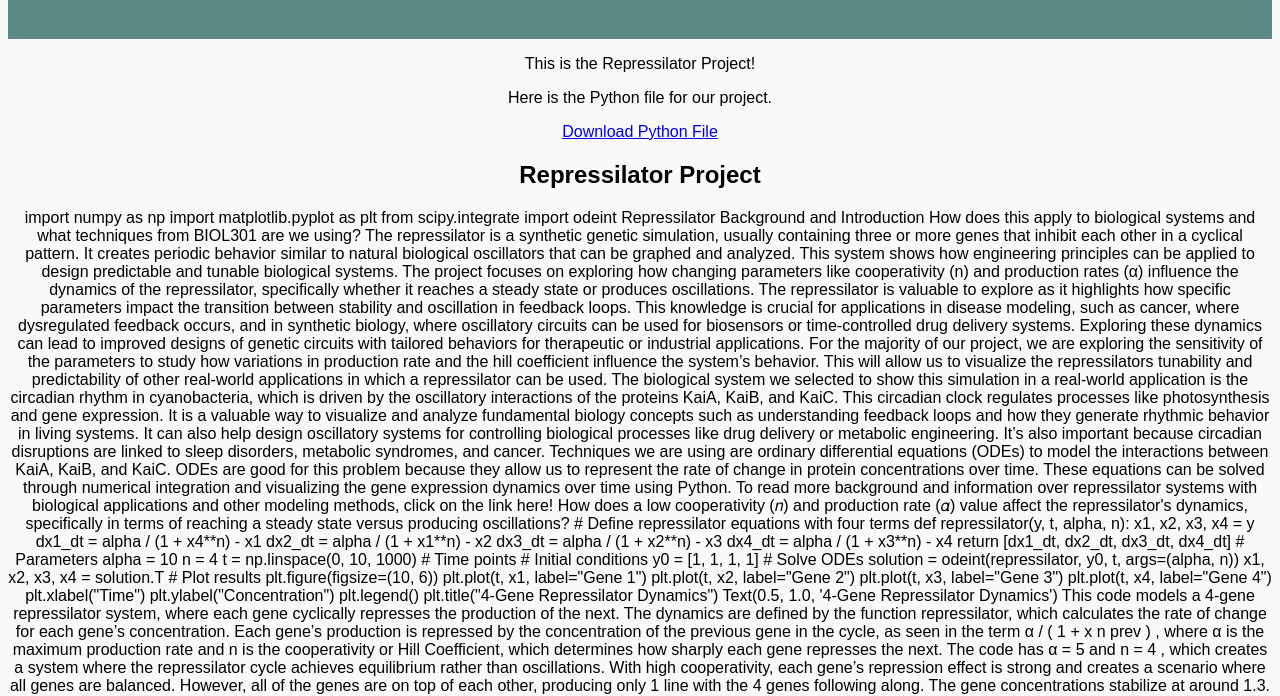
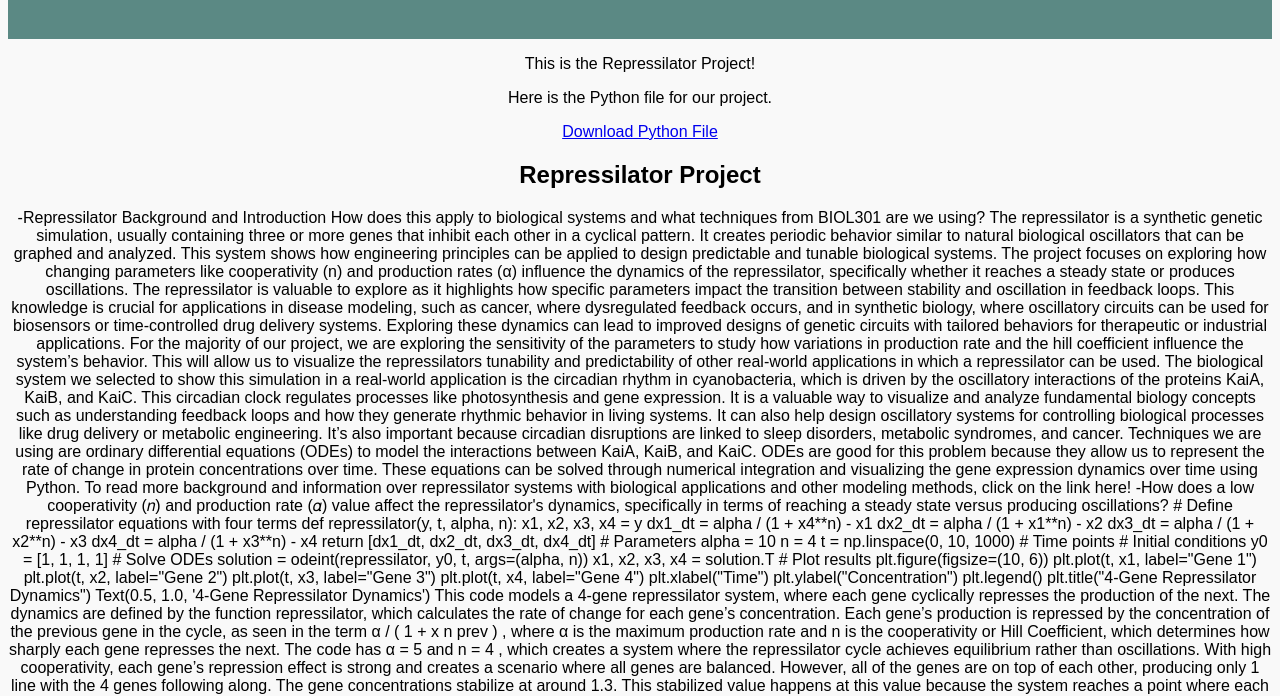
Before and after one commit to emijedryka/My-Website--Repressilator-project, a plain HTML site: page index.html in a window 1280 px wide. Shown: the part 89-785 px from the top of the page. Drawn offline with Linux system fonts and the light colour scheme.

Commit message:
Add files via upload

```diff
--- a/index.html
+++ b/index.html
@@ -17,10 +17,8 @@
         <a href="repressilator_project.py" download>Download Python File</a>
         <section>
             <h2>Repressilator Project</h2>
-            import numpy as np
-import matplotlib.pyplot as plt
-from scipy.integrate import odeint
-Repressilator Background and Introduction
+
+-Repressilator Background and Introduction
 How does this apply to biological systems and what techniques from BIOL301 are we using?
 
 The repressilator is a synthetic genetic simulation, usually containing three or more genes that inhibit each other in a cyclical pattern. It creates periodic behavior similar to natural biological oscillators that can be graphed and analyzed. This system shows how engineering principles can be applied to design predictable and tunable biological systems. The project focuses on exploring how changing parameters like cooperativity (n) and production rates (α) influence the dynamics of the repressilator, specifically whether it reaches a steady state or produces oscillations.
@@ -33,7 +31,7 @@ Techniques we are using are ordinary differential equations (ODEs) to model the
 
 To read more background and information over repressilator systems with biological applications and other modeling methods, click on the link here!
 
-How does a low cooperativity (𝑛) and production rate (𝛼) value affect the repressilator's dynamics, specifically in terms of reaching a steady state versus producing oscillations?
+-How does a low cooperativity (𝑛) and production rate (𝛼) value affect the repressilator's dynamics, specifically in terms of reaching a steady state versus producing oscillations?
 # Define repressilator equations with four terms
 def repressilator(y, t, alpha, n):
     x1, x2, x3, x4 = y
```
